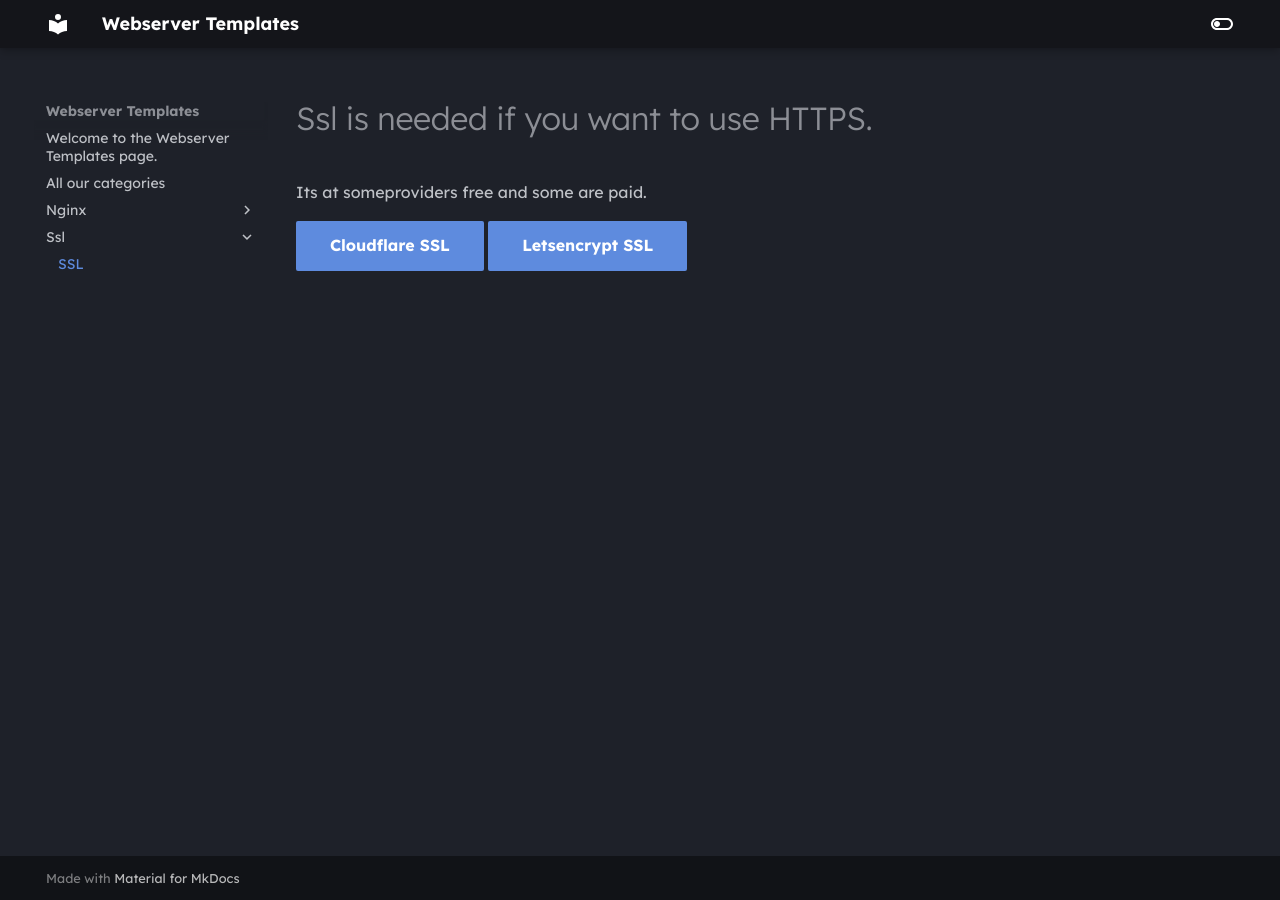
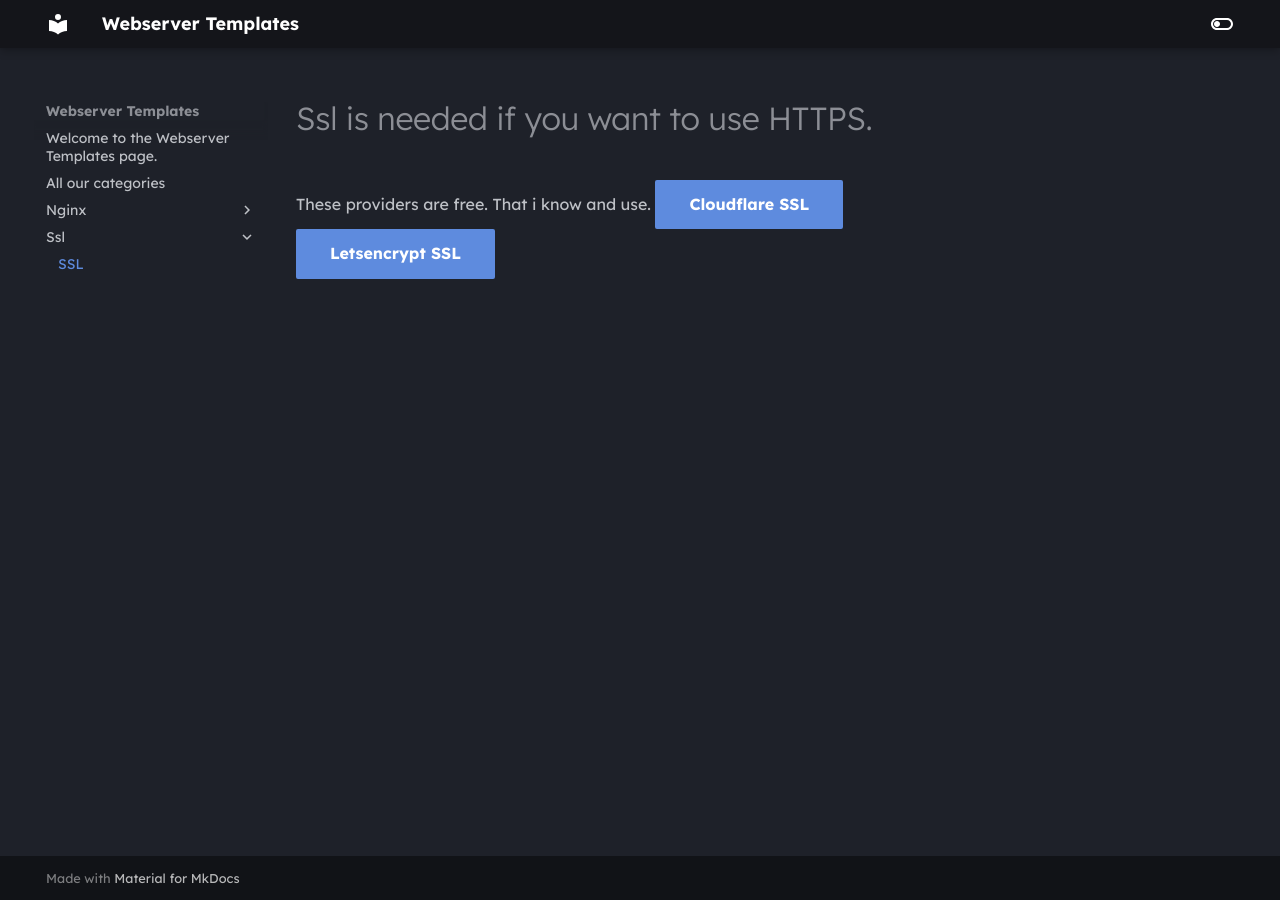
Before and after one commit to Qiick/WebServerTemplates, an MkDocs documentation site: the page built from docs/ssl/index.md, in a window 1280 px wide. Built offline with MkDocs 1.6.1 and Material for MkDocs 9.7.7, drawn with Linux system fonts in a browser that asks for light colours.

Commit message:
Update index.md

```diff
--- a/docs/ssl/index.md
+++ b/docs/ssl/index.md
@@ -2,6 +2,6 @@
 title: SSL
 ---
 #Ssl is needed if you want to use HTTPS.
-Its at someproviders free and some are paid.
 
+These providers are free. That i know and use.
 [Cloudflare SSL](ssl/cloudflare.md){ .md-button .md-button--primary } [Letsencrypt SSL](ssl/letsencrypt.md){ .md-button .md-button--primary }
```
